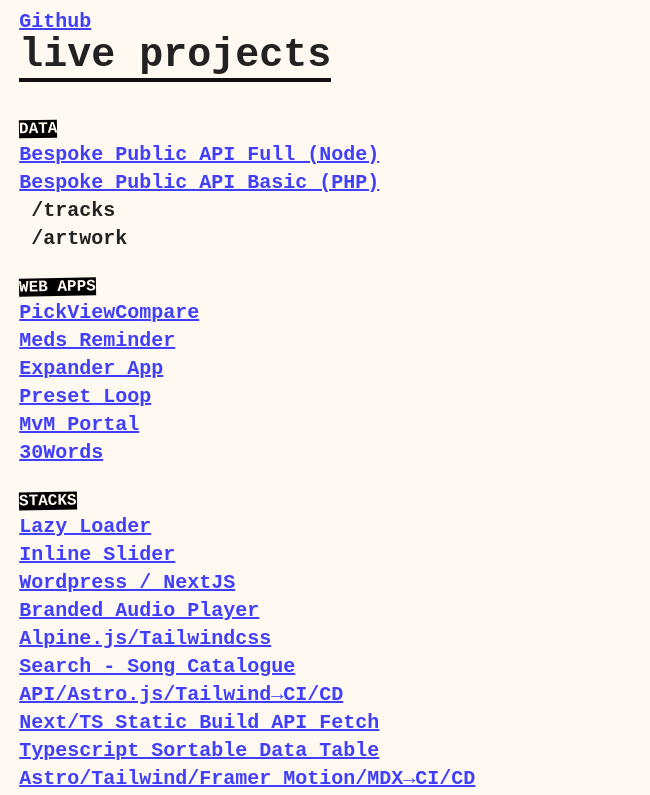
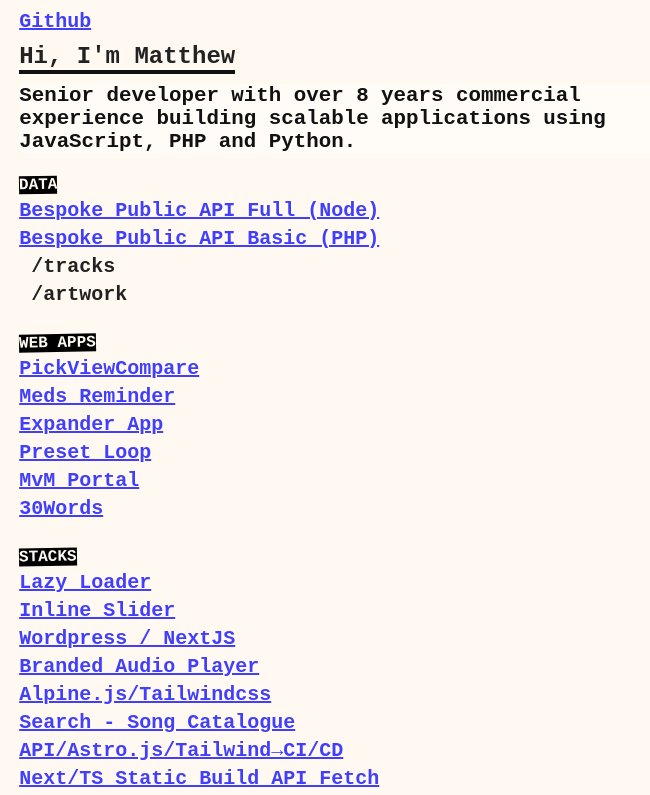
Before and after one commit to helloMatthew/helloMatthew.github.io, a plain HTML site: page index.html in a window 1280 px wide. Shown: the top 795 px of the page, without its empty margins (0-650 px from the left). Drawn offline with Linux system fonts and the light colour scheme.

Commit message:
add greeting and accelerator pitch

```diff
--- a/index.html
+++ b/index.html
@@ -6,7 +6,7 @@
   <meta name="viewport" content="width=device-width, initial-scale=1.0">
   <link rel='shortcut icon' href='eq-logo-black.jpg' type='image/x-icon' />
   <meta property="og:title" content="Designer / Developer">
-  <meta property="og:description" content="Full Stack Developer">
+  <meta property="og:description" content="Senior developer with over 8 years commercial experience building scalable applications using JavaScript, PHP and Python.">
   <meta property="og:image" content="eq-logo-black.jpg">
   <title>Designer / Developer</title>
   <style>
@@ -28,9 +28,18 @@
     margin-bottom: 80px;
   }
   h1{
-    margin: 0 0 15px;
+  	margin: 10px 0;
     border-bottom: 4px solid #111;
     width: fit-content;
+  	font-size: 1.5rem;
+  }
+  h2{
+  	max-width: 680px;
+  	margin: 0px;
+  	padding: 0px;
+  	background: #ffffff55;
+  	color: #111;
+  	font-size: 1.3rem;
   }
   p{
     line-height: inherit;
@@ -52,8 +61,12 @@
 </head>
 <body>
 <div class="container">
+
 <a target="_blank" href="https://github.com/mattheweq">Github</a>
-<h1>live projects</h1>
+
+<h1>Hi, I'm Matthew</h1>
+
+<h2>Senior developer with over 8 years commercial experience building scalable applications using JavaScript, PHP and Python.</h2>
 
 <br />
 <div class="categories">DATA</div>
```
